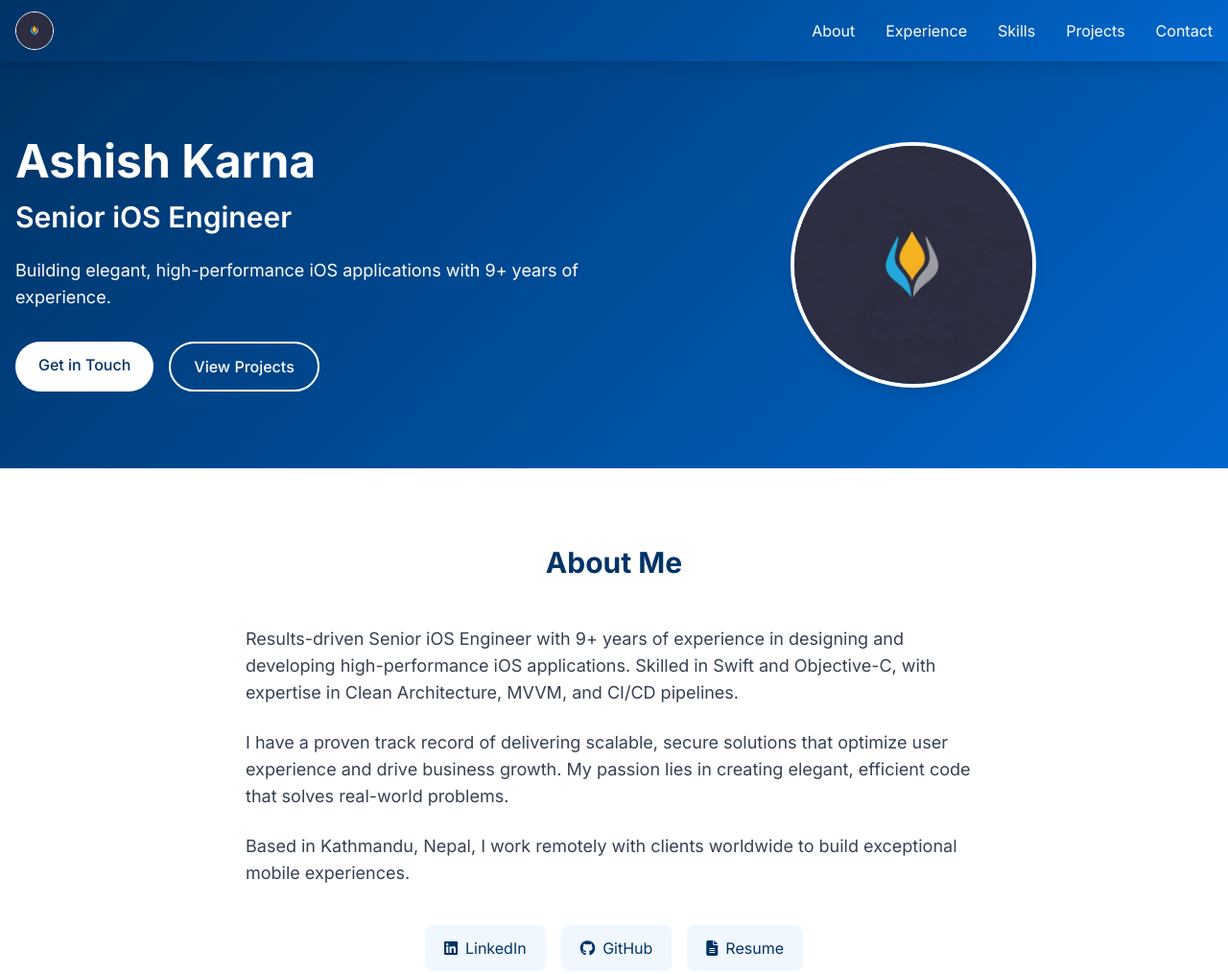
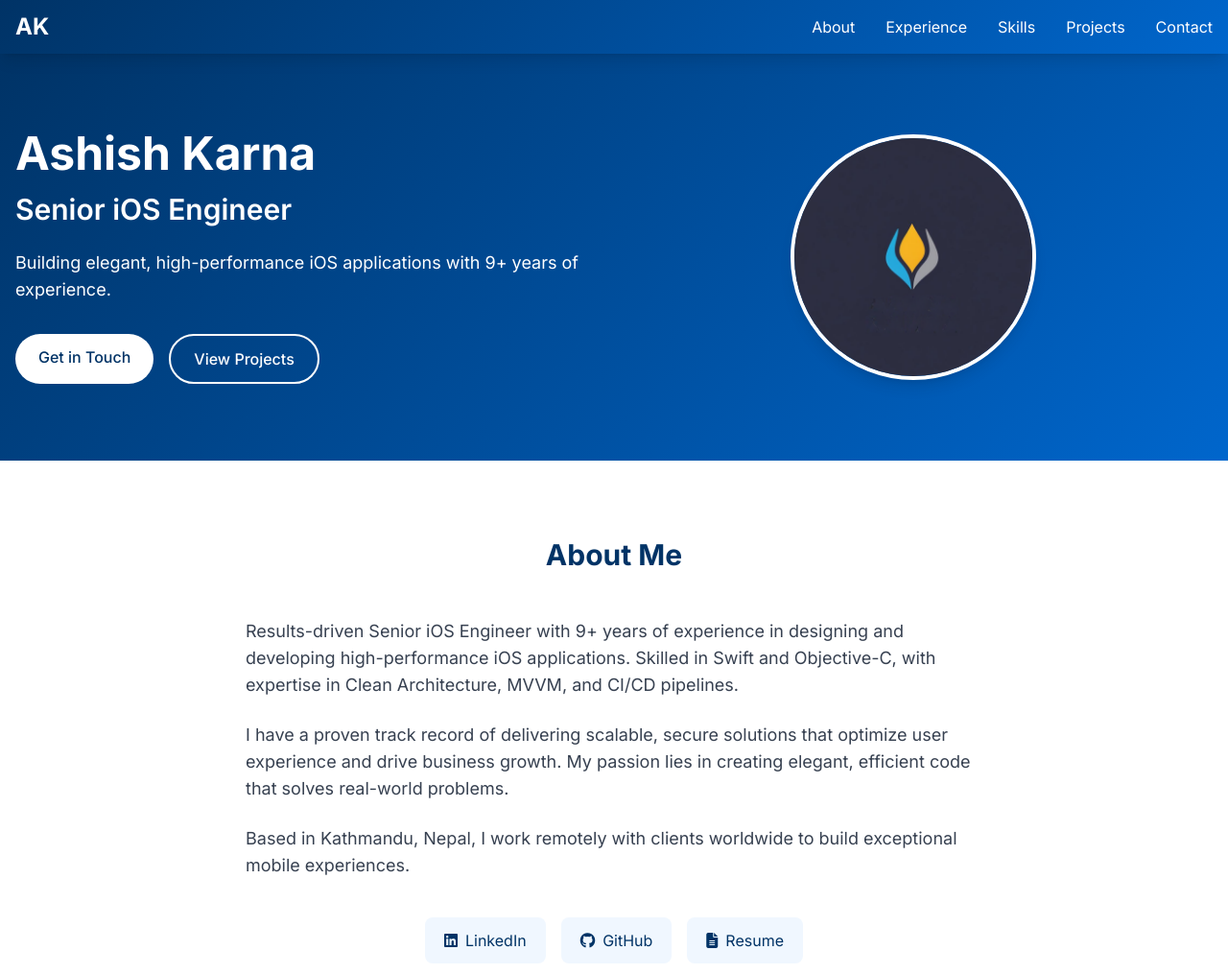
Before and after one commit to ashishkarna7/ashishkarna.github.io, a plain HTML site: page index.html in a window 1280 px wide. Shown: the top 1015 px of the page at 96% size. Drawn offline with nearby package versions, Linux system fonts and the light colour scheme.

Commit message:
Update index.html

```diff
--- a/index.html
+++ b/index.html
@@ -83,10 +83,7 @@
     <!-- Navigation -->
     <nav class="gradient-bg text-white shadow-lg sticky top-0 z-50">
         <div class="container mx-auto px-4 py-3 flex justify-between items-center">
-<a href="#" class="flex items-center w-10 h-10">
-  <img src="Untitled design.png" alt="Logo" class="w-full h-full object-cover rounded-full border border-white" />
-</a>
-
+        <a href="#" class="text-2xl font-bold">AK</a>
             <div class="hidden md:flex space-x-8">
                 <a href="#about" class="hover:text-gray-200 transition">About</a>
                 <a href="#experience" class="hover:text-gray-200 transition">Experience</a>
```
